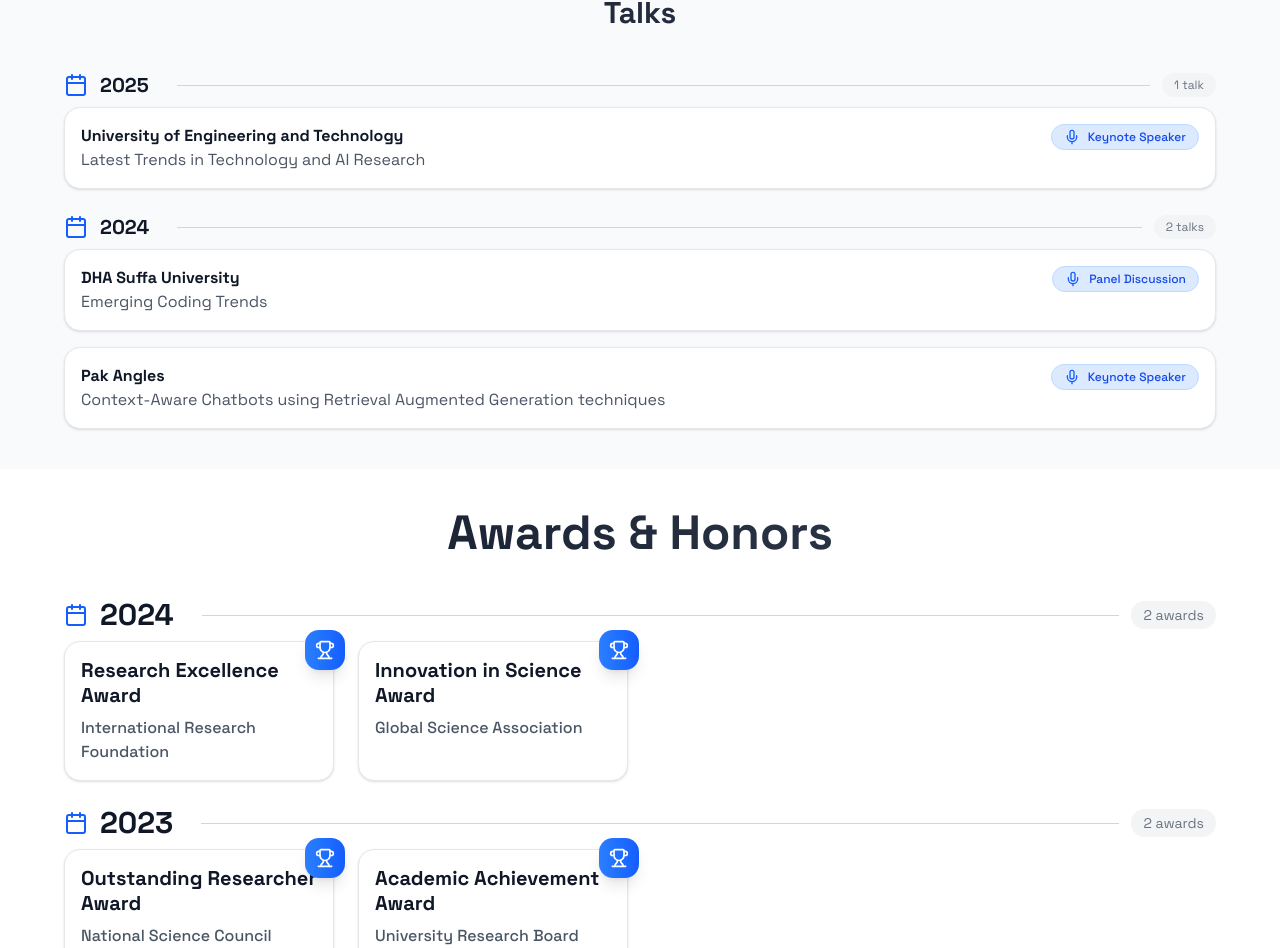
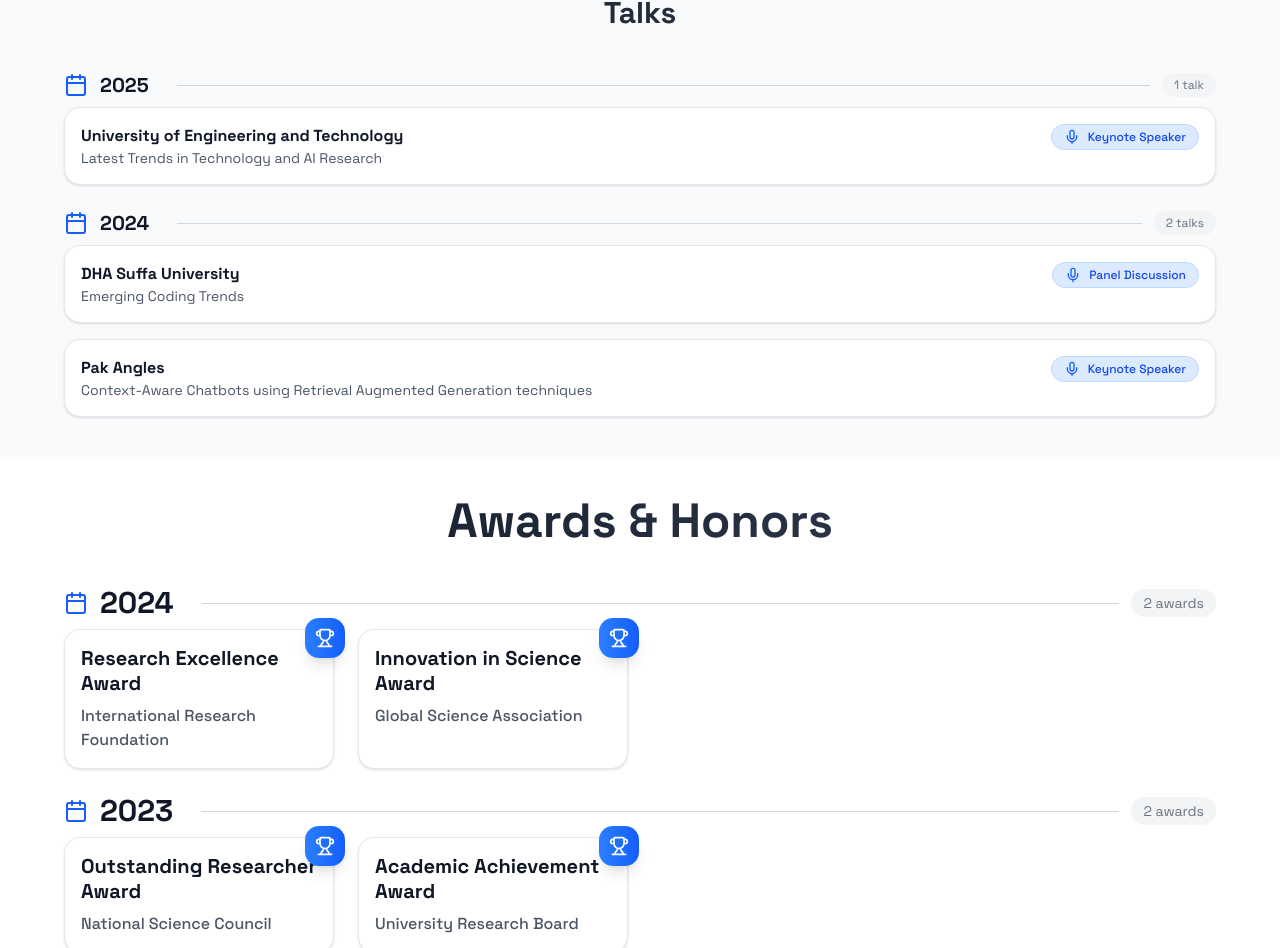
Before and after one commit to MahaZainab/MahaZainab.github.io, a React (Vite) app: page / in a window 1280 px wide. Shown: the part 2868-3816 px from the top of the page. Built offline with nearby package versions, Linux system fonts and the light colour scheme.

Commit message:
Auto commit on save

```diff
--- a/src/components/talks.tsx
+++ b/src/components/talks.tsx
@@ -72,7 +72,7 @@
                         <h3 className="text-base font-bold text-gray-900">
                           {item?.organization}
                         </h3>
-                        <h3 className="text-md text-gray-600">
+                        <h3 className="text-sm text-gray-600">
                           {item?.title}
                         </h3>
                       </div>
```
